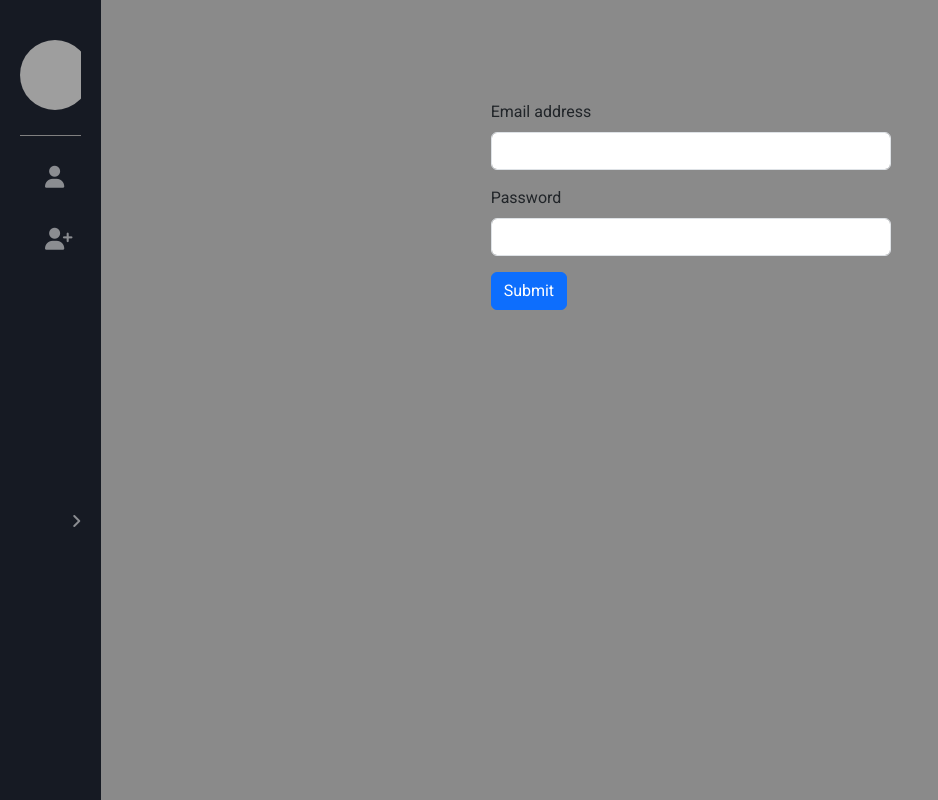
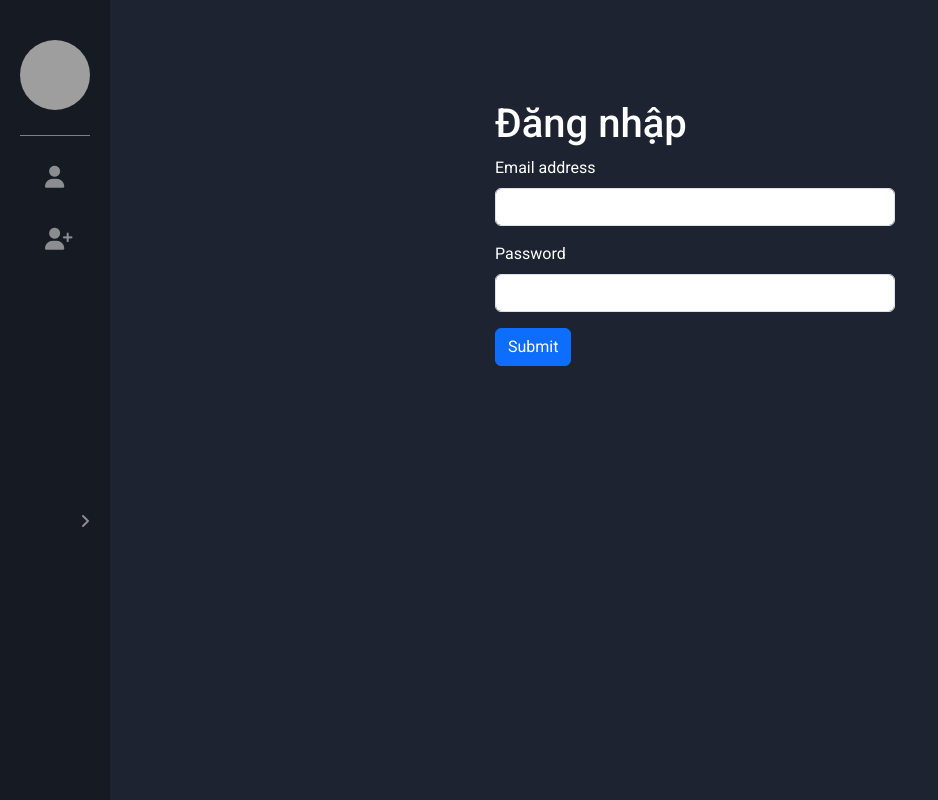
Before and after one commit to Susy2801/together, a React (Create React App) app: page /login in a window 1280 px wide. Shown: the whole page, without its empty margins (0-938 px from the left). Built offline with nearby package versions, Linux system fonts and the light colour scheme; grey boxes are pictures that could not be loaded.

Commit message:
ui update v1

```diff
--- a/src/Website/Logout/Login.css
+++ b/src/Website/Logout/Login.css
@@ -1,6 +1,8 @@
 .login__container {
-  background-color: rgb(177, 177, 177);
-  width: 100%;
+  background-color: #1d2330;
+  height: 100vh;
+  flex: 1;
+  color: white;
 }
 
 .form {
--- a/src/Website/Logout/Login.js
+++ b/src/Website/Logout/Login.js
@@ -56,6 +56,7 @@ function Login() {
   return (
     <div className="login__container">
       <div className="container form">
+        <h1> Đăng nhập</h1>
         <form onSubmit={handleLogin}>
           <div className="mb-3">
             <label htmlFor="exampleInputEmail1" className="form-label">
--- a/src/Website/Logout/Register.css
+++ b/src/Website/Logout/Register.css
@@ -1,5 +1,8 @@
 .login__container {
-  background-color: rgb(138, 138, 138);
+  background-color: #1d2330;
+  height: 100vh;
+  flex: 1;
+  color: white;
   width: 100%;
 }
 
```
